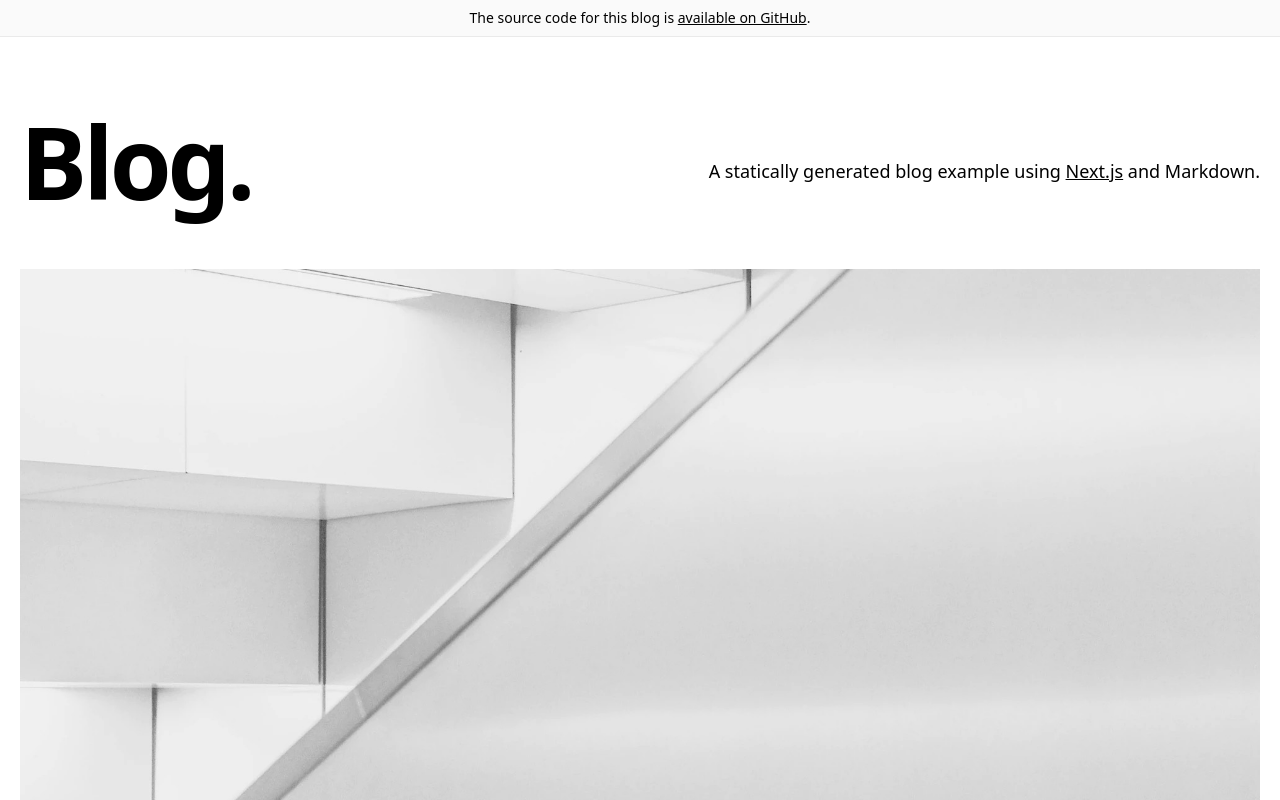
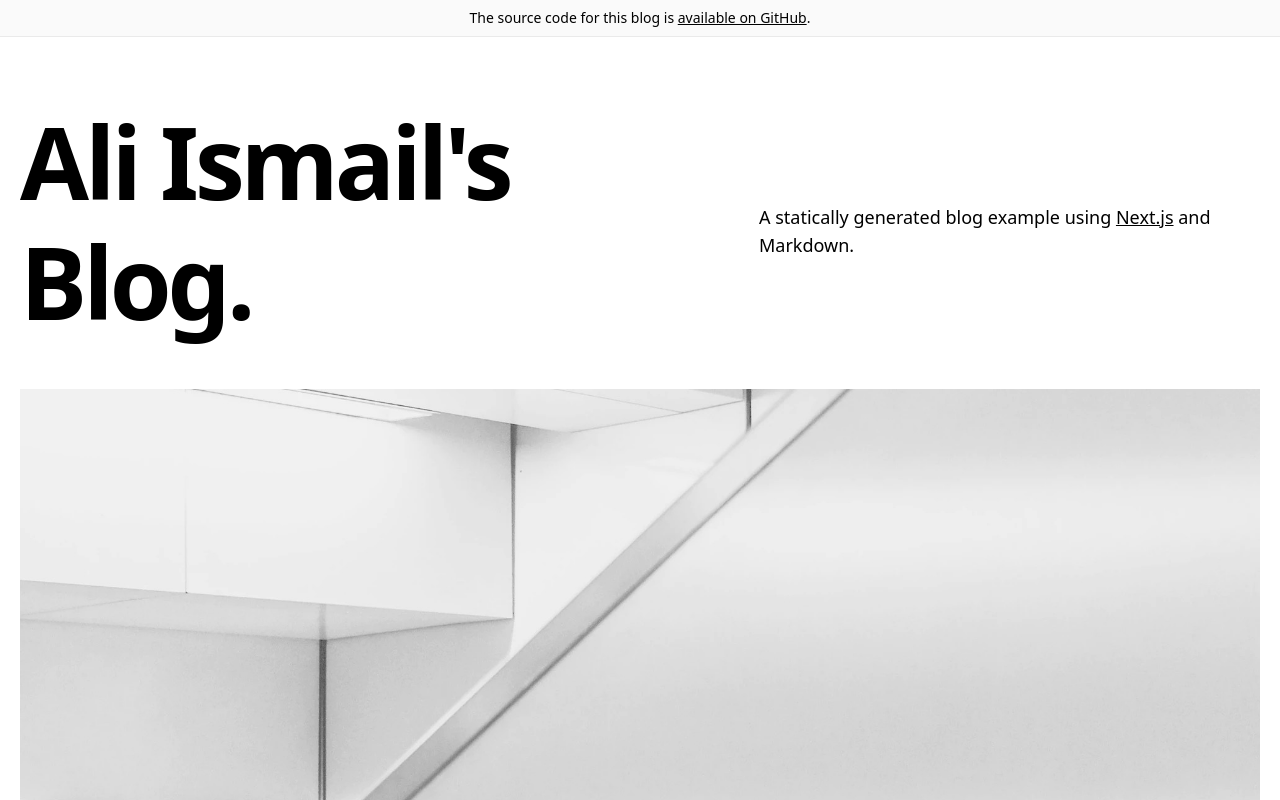
Before and after one commit to Ali-Ismail-1/nextjs-blog, a Next.js app: page / in a window 1280 px wide. Shown: the top 800 px of the page. Built offline with nearby package versions, Linux system fonts and the light colour scheme.

Commit message:
Update Intro

```diff
--- a/components/intro.js
+++ b/components/intro.js
@@ -4,7 +4,7 @@ export default function Intro() {
   return (
     <section className="flex-col md:flex-row flex items-center md:justify-between mt-16 mb-16 md:mb-12">
       <h1 className="text-6xl md:text-8xl font-bold tracking-tighter leading-tight md:pr-8">
-        Blog.
+        Ali Ismail's Blog.
       </h1>
       <h4 className="text-center md:text-left text-lg mt-5 md:pl-8">
         A statically generated blog example using{' '}
```
